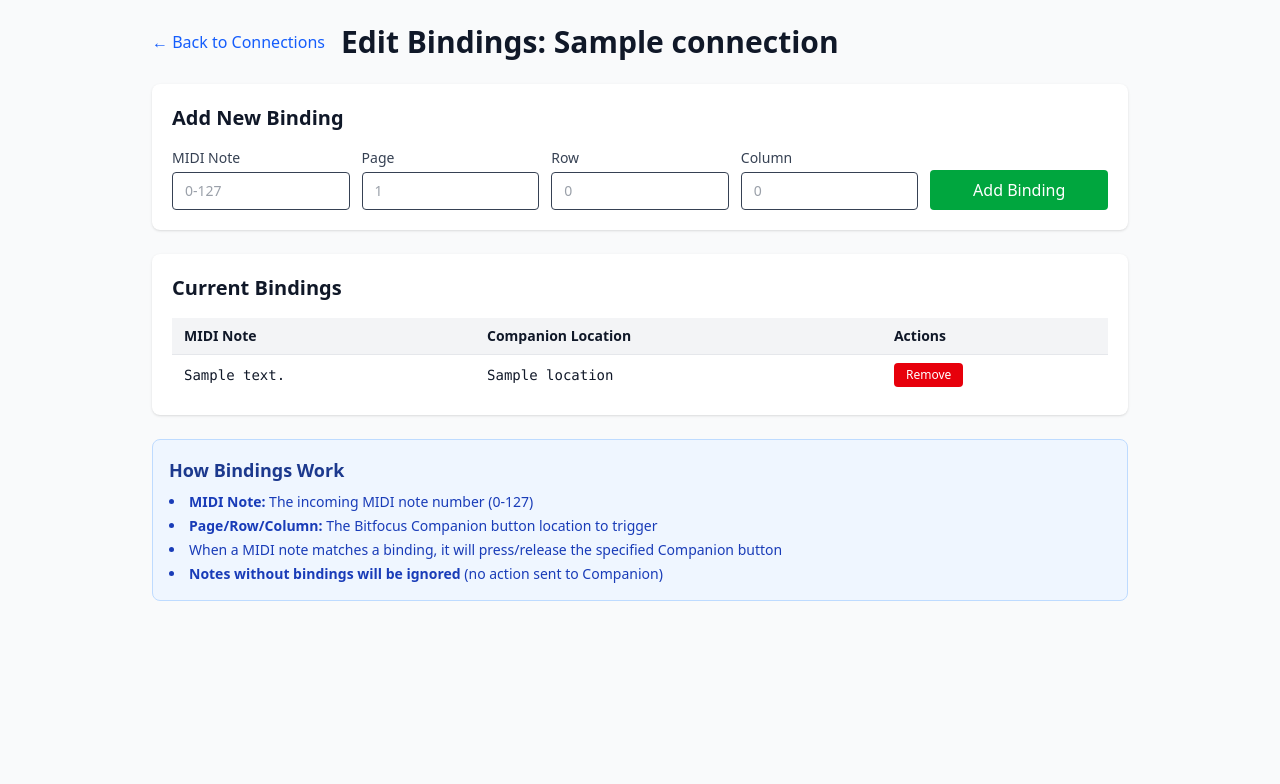
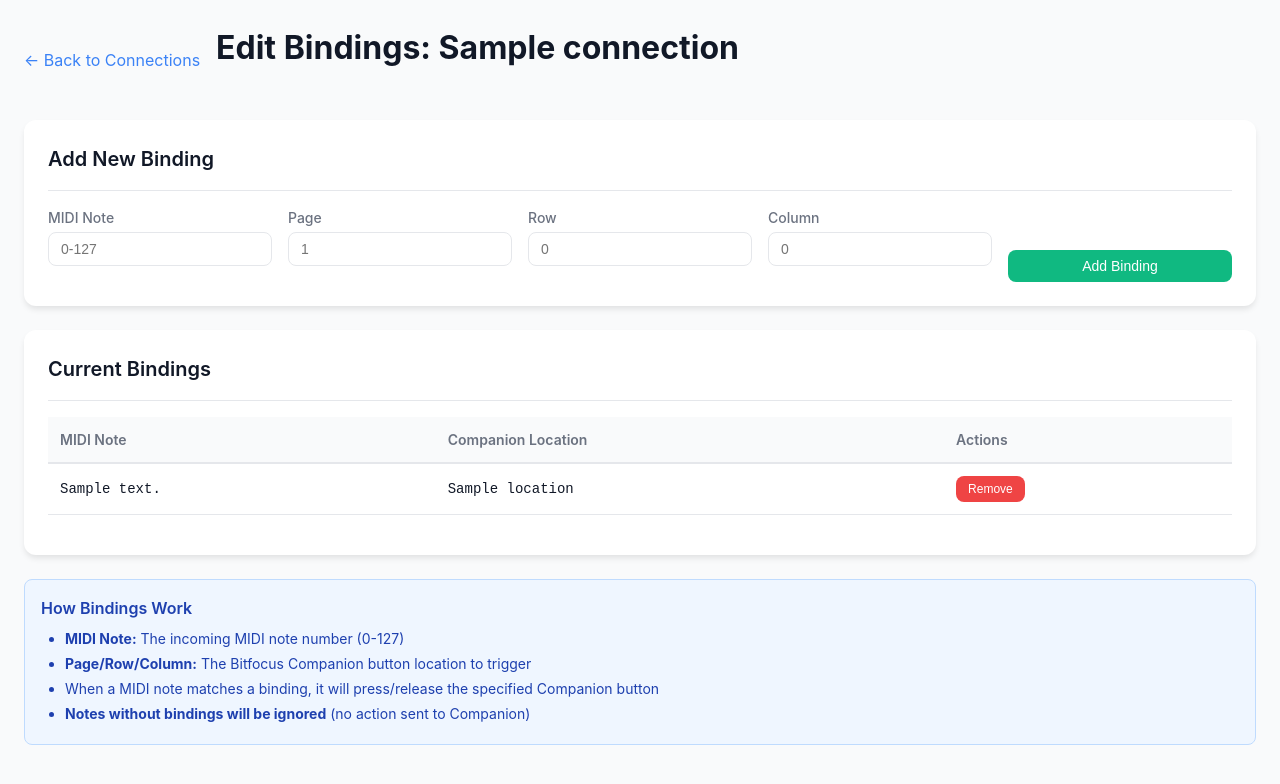
Before and after one commit to Lyagva/MIDICompanion, a Flask app: template templates/bindings.html in a window 1280 px wide. Shown: the top 784 px of the page. Run offline with Flask 3, Linux system fonts and the light colour scheme; the template is opened without the code that fills it: most values are stand-ins (such as "Sample title", 1, 10 or a date in 2020); some libraries are stand-ins or nearby versions.

Commit message:
Rebuild bindings editor with new framework
- Apply companion.css styling
- Improve form layout for adding bindings
- Better table presentation
- Enhanced info box styling

```diff
--- a/templates/bindings.html
+++ b/templates/bindings.html
@@ -1,59 +1,71 @@
-<!doctype html>
+<!DOCTYPE html>
 <html lang="en">
 <head>
+  <meta charset="UTF-8">
+  <meta name="viewport" content="width=device-width, initial-scale=1.0">
   <title>Edit Bindings - {{ connection.name }}</title>
   <link rel="icon" href="{{ url_for('static', filename='icon256.ico') }}" type="image/x-icon">
-  <link rel="shortcut icon" href="{{ url_for('static', filename='icon256.ico') }}" type="image/x-icon">
-  <script src="{{ url_for('static', filename='tailwind.js') }}"></script>
+  <link rel="stylesheet" href="{{ url_for('static', filename='companion.css') }}">
 </head>
-<body class="bg-gray-50 text-gray-900">
-  <div class="max-w-5xl mx-auto p-6 space-y-6">
-    <div class="flex items-center gap-4">
-      <a href="{{ url_for('index') }}" class="text-blue-600 hover:text-blue-800">← Back to Connections</a>
-      <h1 class="text-3xl font-bold">Edit Bindings: {{ connection.name }}</h1>
+<body>
+  <div class="container">
+    <div class="flex flex-gap-md mb-lg" style="align-items: center;">
+      <a href="{{ url_for('index') }}" class="link">← Back to Connections</a>
+      <h1>Edit Bindings: {{ connection.name }}</h1>
     </div>
 
-    <section class="bg-white shadow rounded-lg p-5 space-y-4">
-      <h2 class="text-xl font-semibold">Add New Binding</h2>
-      <form class="grid grid-cols-1 md:grid-cols-5 gap-3 items-end" method="post" action="{{ url_for('add_binding', name=connection.name) }}">
-        <label class="flex flex-col text-sm font-medium text-gray-700">MIDI Note
-          <input class="mt-1 border rounded px-3 py-2" type="number" name="midi_note" min="0" max="127" required placeholder="0-127">
-        </label>
-        <label class="flex flex-col text-sm font-medium text-gray-700">Page
-          <input class="mt-1 border rounded px-3 py-2" type="number" name="page" min="1" required placeholder="1">
-        </label>
-        <label class="flex flex-col text-sm font-medium text-gray-700">Row
-          <input class="mt-1 border rounded px-3 py-2" type="number" name="row" min="0" required placeholder="0">
-        </label>
-        <label class="flex flex-col text-sm font-medium text-gray-700">Column
-          <input class="mt-1 border rounded px-3 py-2" type="number" name="col" min="0" required placeholder="0">
-        </label>
-        <button class="h-10 bg-green-600 text-white rounded hover:bg-green-700" type="submit">Add Binding</button>
+    <div class="card">
+      <div class="card-header">
+        <h2 class="card-title">Add New Binding</h2>
+      </div>
+
+      <form method="post" action="{{ url_for('add_binding', name=connection.name) }}">
+        <div class="form-row form-row-5">
+          <div class="form-group">
+            <label class="form-label">MIDI Note</label>
+            <input class="form-input" type="number" name="midi_note" min="0" max="127" required placeholder="0-127">
+          </div>
+          <div class="form-group">
+            <label class="form-label">Page</label>
+            <input class="form-input" type="number" name="page" min="1" required placeholder="1">
+          </div>
+          <div class="form-group">
+            <label class="form-label">Row</label>
+            <input class="form-input" type="number" name="row" min="0" required placeholder="0">
+          </div>
+          <div class="form-group">
+            <label class="form-label">Column</label>
+            <input class="form-input" type="number" name="col" min="0" required placeholder="0">
+          </div>
+          <button class="btn btn-success" type="submit">Add Binding</button>
+        </div>
       </form>
-    </section>
+    </div>
 
-    <section class="bg-white shadow rounded-lg p-5 space-y-4">
-      <h2 class="text-xl font-semibold">Current Bindings</h2>
+    <div class="card">
+      <div class="card-header">
+        <h2 class="card-title">Current Bindings</h2>
+      </div>
 
       {% if connection.bindings %}
-      <div class="overflow-x-auto">
-        <table class="min-w-full divide-y divide-gray-200 text-sm">
-          <thead class="bg-gray-100">
+      <div class="table-container">
+        <table class="table">
+          <thead>
             <tr>
-              <th class="px-3 py-2 text-left font-semibold">MIDI Note</th>
-              <th class="px-3 py-2 text-left font-semibold">Companion Location</th>
-              <th class="px-3 py-2 text-left font-semibold">Actions</th>
+              <th>MIDI Note</th>
+              <th>Companion Location</th>
+              <th>Actions</th>
             </tr>
           </thead>
-          <tbody class="divide-y divide-gray-200">
+          <tbody>
             {% for note, location in connection.bindings.items() %}
             <tr>
-              <td class="px-3 py-2 font-mono">{{ note }}</td>
-              <td class="px-3 py-2 font-mono">{{ location }}</td>
-              <td class="px-3 py-2">
-                <form method="post" action="{{ url_for('remove_binding', name=connection.name) }}" class="inline">
+              <td class="text-mono">{{ note }}</td>
+              <td class="text-mono">{{ location }}</td>
+              <td>
+                <form method="post" action="{{ url_for('remove_binding', name=connection.name) }}" style="display: inline;">
                   <input type="hidden" name="midi_note" value="{{ note }}">
-                  <button class="bg-red-600 text-white rounded px-3 py-1 hover:bg-red-700 text-xs" type="submit">Remove</button>
+                  <button class="btn btn-danger btn-sm" type="submit">Remove</button>
                 </form>
               </td>
             </tr>
@@ -62,22 +74,22 @@
         </table>
       </div>
       {% else %}
-      <p class="text-gray-500 italic">No bindings configured yet. Add one above to get started.</p>
-      <p class="text-sm text-gray-600 mt-2">
+      <p class="text-secondary" style="font-style: italic;">No bindings configured yet. Add one above to get started.</p>
+      <p class="text-sm text-secondary mt-sm">
         <strong>Note:</strong> Without bindings, MIDI notes will be ignored (not sent to Companion).
       </p>
       {% endif %}
-    </section>
+    </div>
 
-    <section class="bg-blue-50 border border-blue-200 rounded-lg p-4">
-      <h3 class="text-lg font-semibold text-blue-900 mb-2">How Bindings Work</h3>
-      <ul class="text-sm text-blue-800 space-y-1 list-disc list-inside">
+    <div class="info-box">
+      <div class="info-box-title">How Bindings Work</div>
+      <ul>
         <li><strong>MIDI Note:</strong> The incoming MIDI note number (0-127)</li>
         <li><strong>Page/Row/Column:</strong> The Bitfocus Companion button location to trigger</li>
         <li>When a MIDI note matches a binding, it will press/release the specified Companion button</li>
         <li><strong>Notes without bindings will be ignored</strong> (no action sent to Companion)</li>
       </ul>
-    </section>
+    </div>
   </div>
 </body>
 </html>
```
